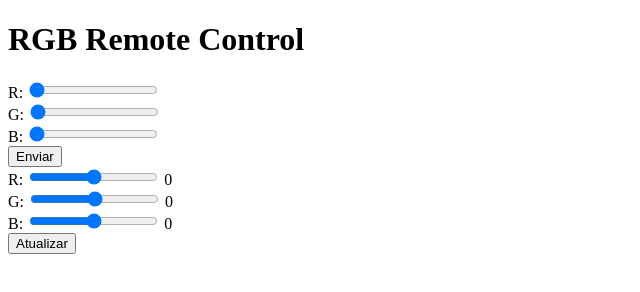
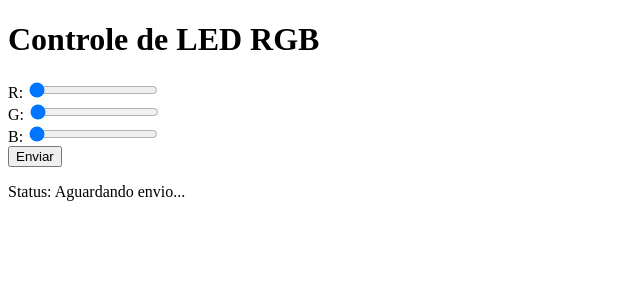
Before and after one commit to Danngas/testesite, a plain HTML site: page index.html in a window 1280 px wide. Shown: the whole page, without its empty margins (0-640 px from the left). Drawn offline with Linux system fonts and the light colour scheme.

Commit message:
Update index.html

```diff
--- a/index.html
+++ b/index.html
@@ -1,41 +1,51 @@
 <!DOCTYPE html>
-<html>
+<html lang="pt">
 <head>
-  <title>Controle RGB Remoto</title>
+    <meta charset="UTF-8">
+    <title>Controle RGB</title>
 </head>
 <body>
-  <h1>RGB Remote Control</h1>
-  <label>R: <input type="range" id="r" min="0" max="255" value="0"></label><br>
-  <label>G: <input type="range" id="g" min="0" max="255" value="0"></label><br>
-  <label>B: <input type="range" id="b" min="0" max="255" value="0"></label><br>
-  <button onclick="sendRGB()">Enviar</button>
-<form onsubmit="event.preventDefault(); enviarRGB();">
-  R: <input type="range" min="0" max="255" id="r" oninput="outputR.value=value">
-  <output id="outputR">0</output><br>
+    <h1>Controle de LED RGB</h1>
 
-  G: <input type="range" min="0" max="255" id="g" oninput="outputG.value=value">
-  <output id="outputG">0</output><br>
+    <label>R:
+        <input type="range" id="r" min="0" max="255" value="0">
+    </label>
+    <br>
+    <label>G:
+        <input type="range" id="g" min="0" max="255" value="0">
+    </label>
+    <br>
+    <label>B:
+        <input type="range" id="b" min="0" max="255" value="0">
+    </label>
+    <br>
+    <button onclick="enviarRGB()">Enviar</button>
 
-  B: <input type="range" min="0" max="255" id="b" oninput="outputB.value=value">
-  <output id="outputB">0</output><br>
-
-  <button type="submit">Atualizar</button>
-</form>
+    <p id="status">Status: Aguardando envio...</p>
 
     <script>
+        const ip = "http://10.0.0.124";
+
         function enviarRGB() {
             const r = document.getElementById("r").value;
             const g = document.getElementById("g").value;
             const b = document.getElementById("b").value;
 
-  const ip = "http://10.0.0.124"; // Substitua com o IP real do Pico
+            const url = `${ip}/rgb?r=${r}&g=${g}&b=${b}`;
 
-  fetch(`${ip}/?r=${r}&g=${g}&b=${b}`)
-    .then(response => response.text())
-    .then(data => console.log("Resposta:", data))
-    .catch(err => console.error("Erro ao enviar:", err));
+            fetch(url)
+                .then(response => {
+                    if (response.ok) {
+                        document.getElementById("status").innerText = "Status: Comando enviado com sucesso!";
+                    } else {
+                        document.getElementById("status").innerText = "Status: Erro ao enviar comando.";
+                    }
+                })
+                .catch(error => {
+                    document.getElementById("status").innerText = "Status: Erro ao enviar comando.";
+                    console.error("Erro:", error);
+                });
         }
     </script>
-
 </body>
 </html>
```
Lines whose indentation alone changed are shown as unchanged.
